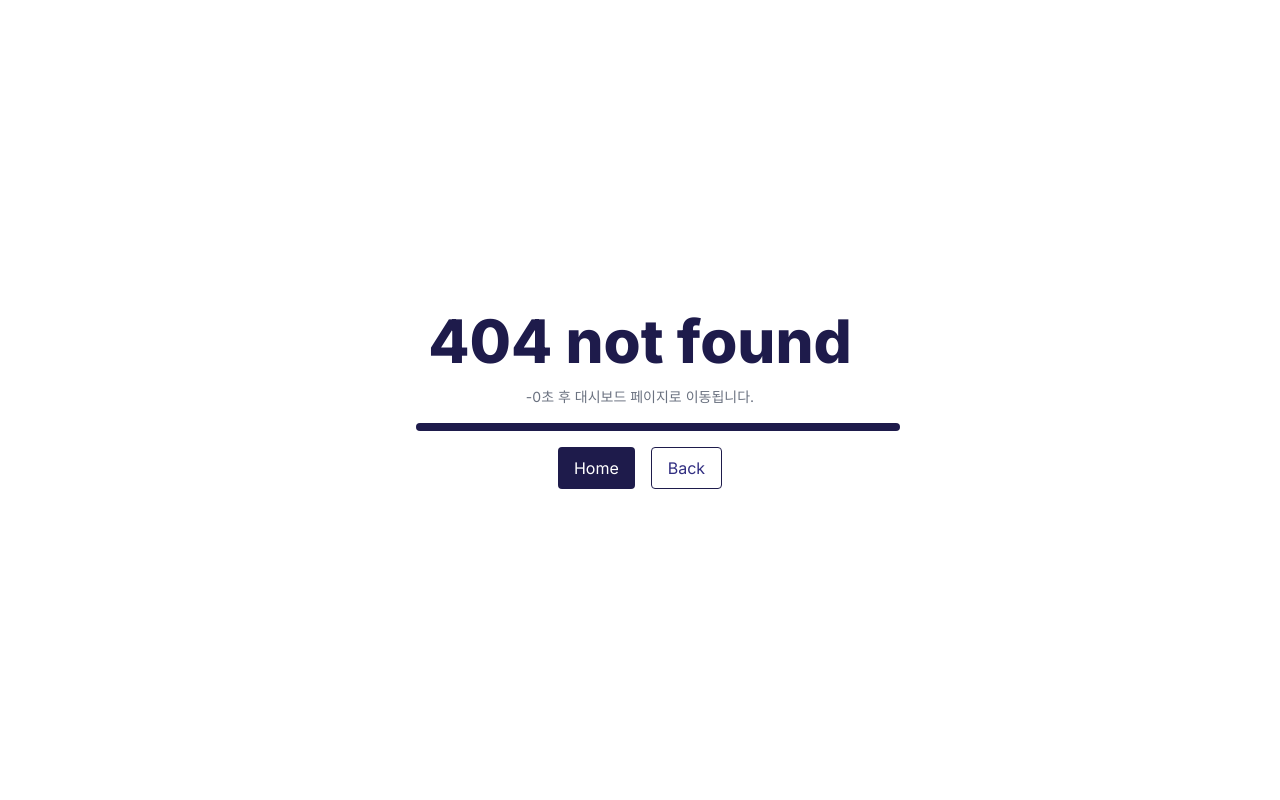
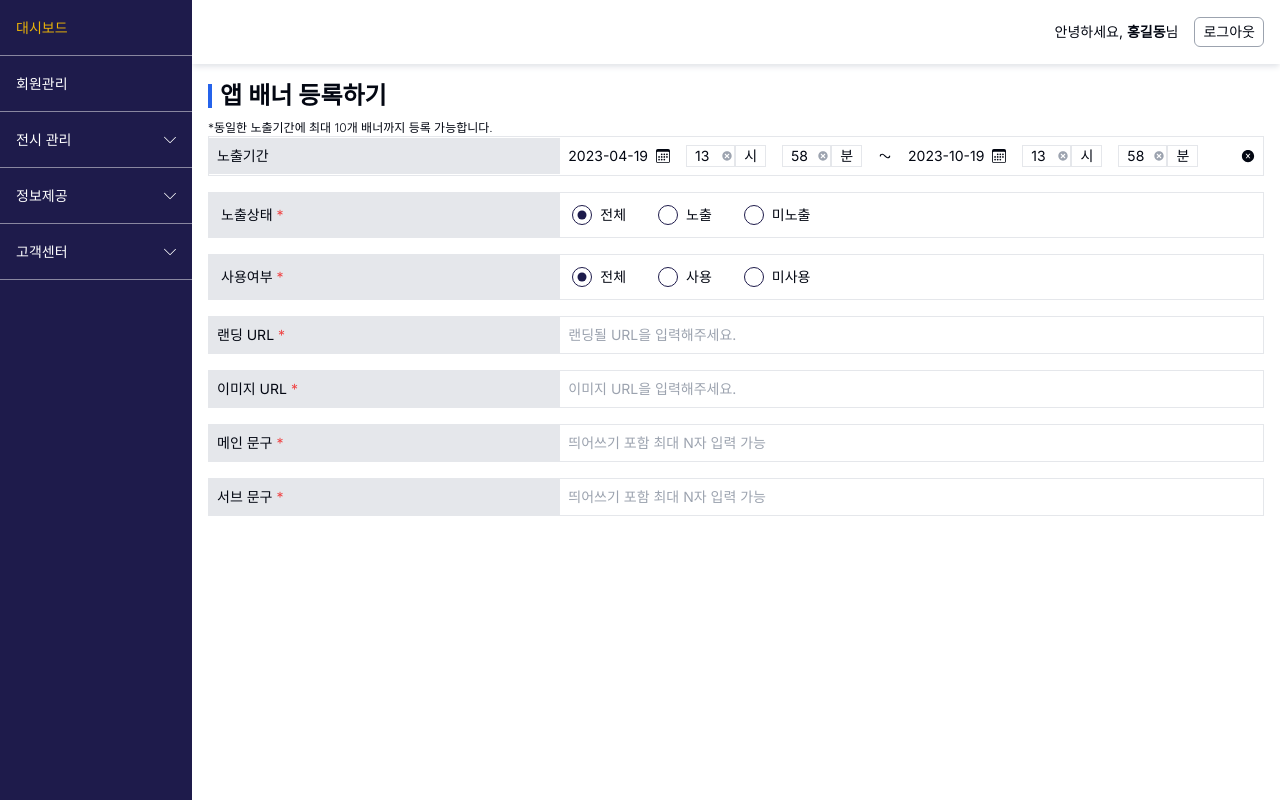
Before and after one commit to ppotatoG/housetalk-admin, a Next.js app: page /exhibition/main/banner/create in a window 1280 px wide. Before the commit this address had no page. Built offline with nearby package versions, Linux system fonts and the light colour scheme.

Commit message:
Create: banner edit page

```diff
--- /dev/null
+++ b/src/app/component/Exhibition/main/banner/EditPage.tsx
@@ -0,0 +1,111 @@
+'use client';
+
+import moment from 'moment/moment';
+import React, { useState } from 'react';
+
+import PageHeader from '@/component/common/header/PageHeader';
+import { Radio, RangeDateAndTime, Text } from '@/component/common/input';
+import {
+  EXPOSURE_LIST,
+  NUMBER_REGISTRATIONS,
+  USAGE_STATUS,
+} from '@/constants/exhibition';
+import { PAGE_HEADERS } from '@/constants/pageHeaders';
+
+interface EditPageProps {
+  type: string;
+}
+
+const EditPage: React.FC<EditPageProps> = ({ type }) => {
+  const typeText = type === 'create' ? '등록' : '수정';
+
+  const [minValue, setMinValue] = useState<Date>(
+    moment().subtract(6, 'months').toDate()
+  );
+  const [maxValue, setMaxValue] = useState<Date>(new Date());
+
+  const [exposure, setExposure] = useState<CheckData>(EXPOSURE_LIST[0]);
+  const [usage, setUsage] = useState<CheckData>(USAGE_STATUS[0]);
+  const [landingUrl, setLandingUrl] = useState<string>('');
+  const [imageUrl, setImageUrl] = useState<string>('');
+  const [title, setTitle] = useState<string>('');
+  const [description, setDescription] = useState<string>('');
+
+  const handelSubmit = () => {};
+  return (
+    <div>
+      <PageHeader
+        title={`${PAGE_HEADERS.EXHIBITION_MAIN_BANNER} ${typeText}하기`}
+      />
+      <p className="text-xs mt-2 font-light">
+        *동일한 노출기간에 최대 {NUMBER_REGISTRATIONS}개 배너까지 등록
+        가능합니다.
+      </p>
+
+      <form onSubmit={handelSubmit} className="flex flex-col gap-4">
+        <RangeDateAndTime
+          minValue={minValue}
+          setMinValue={setMinValue}
+          maxValue={maxValue}
+          setMaxValue={setMaxValue}
+          labelRangeDateAndTime="노출기간"
+          className="w-full"
+        />
+        <Radio
+          labelText="노출상태"
+          value={exposure}
+          setValue={setExposure}
+          radioList={EXPOSURE_LIST}
+          required={true}
+          className="w-full"
+        />
+        <Radio
+          labelText="사용여부"
+          value={usage}
+          setValue={setUsage}
+          radioList={USAGE_STATUS}
+          required={true}
+          className="w-full"
+        />
+        <Text
+          labelText="랜딩 URL"
+          value={landingUrl}
+          label="landingUrl"
+          setValue={setLandingUrl}
+          placeholder="랜딩될 URL을 입력해주세요."
+          required={true}
+          className="w-full"
+        />
+        <Text
+          labelText="이미지 URL"
+          value={imageUrl}
+          label="imageUrl"
+          setValue={setImageUrl}
+          placeholder="이미지 URL을 입력해주세요."
+          required={true}
+          className="w-full"
+        />
+        <Text
+          labelText="메인 문구"
+          value={title}
+          label="title"
+          setValue={setTitle}
+          placeholder="띄어쓰기 포함 최대 N자 입력 가능"
+          required={true}
+          className="w-full"
+        />
+        <Text
+          labelText="서브 문구"
+          value={description}
+          label="landingUrl"
+          setValue={setDescription}
+          placeholder="띄어쓰기 포함 최대 N자 입력 가능"
+          required={true}
+          className="w-full"
+        />
+      </form>
+    </div>
+  );
+};
+
+export default EditPage;
--- /dev/null
+++ b/src/app/exhibition/main/banner/create/page.tsx
@@ -0,0 +1,12 @@
+import EditPage from '@/component/Exhibition/main/banner/EditPage';
+import { DefaultLayout } from '@/pageLayout';
+
+const Home = () => {
+  return (
+    <DefaultLayout>
+      <EditPage type="create" />
+    </DefaultLayout>
+  );
+};
+
+export default Home;
--- /dev/null
+++ b/src/constants/exhibition/NUMBER_REGISTRATIONS.ts
@@ -0,0 +1 @@
+export const NUMBER_REGISTRATIONS = 10;
--- a/src/constants/exhibition/index.ts
+++ b/src/constants/exhibition/index.ts
@@ -1,9 +1,11 @@
 import { DUMMY_EXHIBITION } from './DUMMY_EXHIBITION';
 import { EXHIBITION_TABLE_HEADER } from './EXHIBITION_TABLE_HEADER';
 import { EXPOSURE_LIST } from './EXPOSURE_LIST';
+import { NUMBER_REGISTRATIONS } from './NUMBER_REGISTRATIONS';
 import { USAGE_STATUS } from './USAGE_STATUS';
 
 export {
+  NUMBER_REGISTRATIONS,
   EXPOSURE_LIST,
   USAGE_STATUS,
   EXHIBITION_TABLE_HEADER,
```
